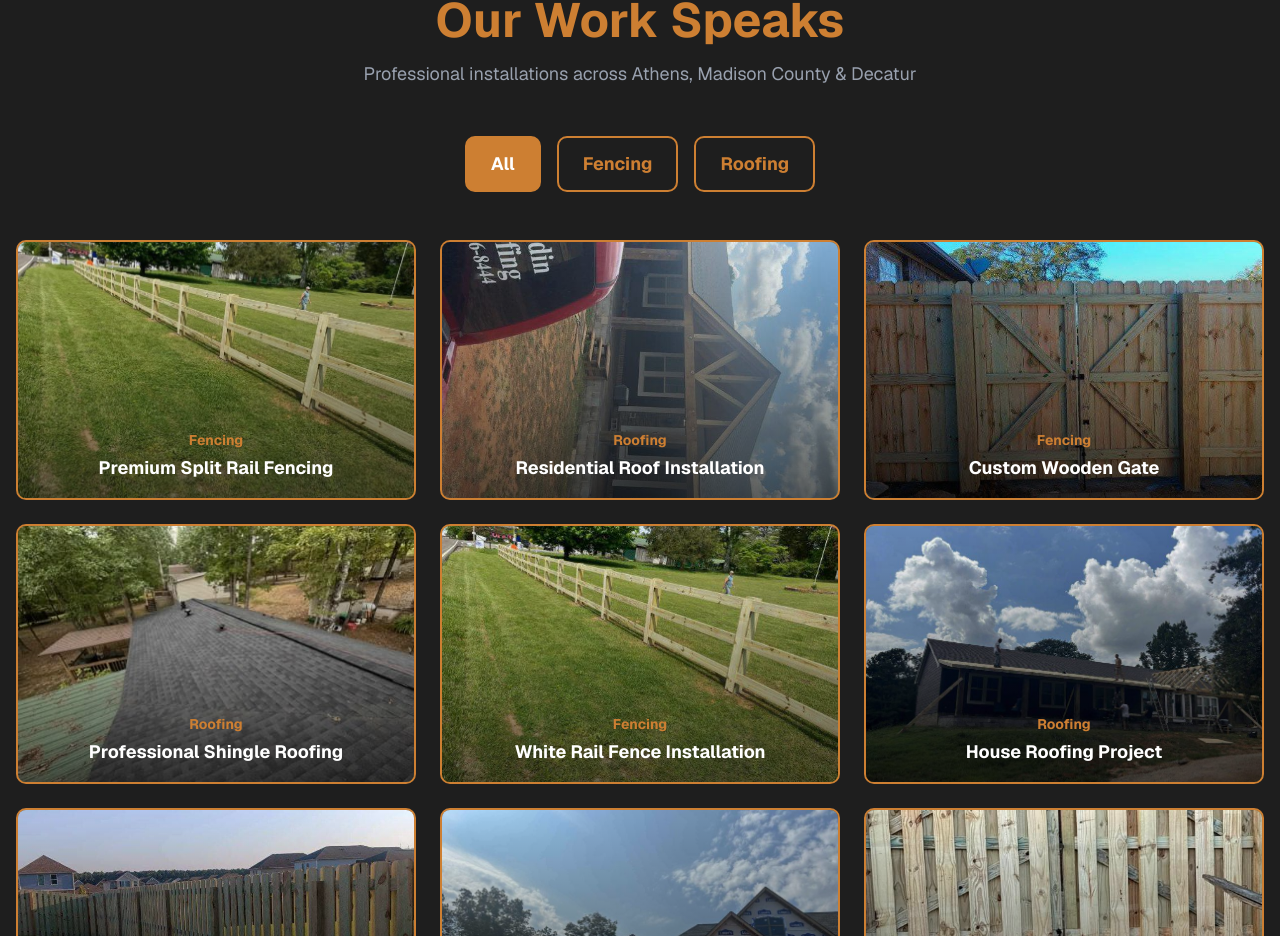
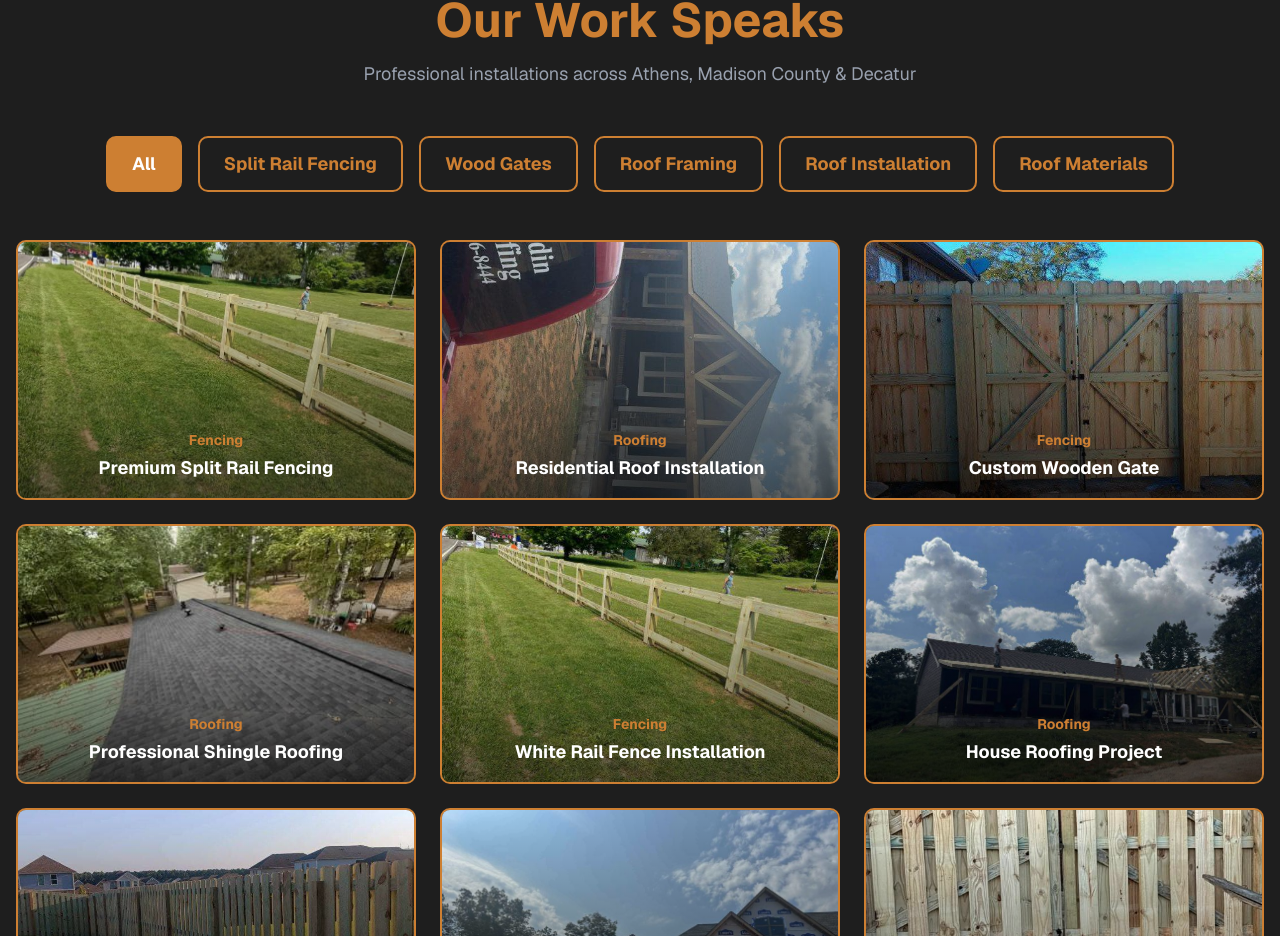
Before and after one commit to davisbryan595-lang/Hardin-Contracting, a Next.js app: page / in a window 1280 px wide. Shown: the part 1676-2612 px from the top of the page. Built offline with nearby package versions, Linux system fonts and the light colour scheme.

Commit message:
completionId: cgen-1b052969d4de495693fa6c8e7d7b082b
cgen-1b052969d4de495693fa6c8e7d7b082b

```diff
--- a/app/page.tsx
+++ b/app/page.tsx
@@ -190,11 +190,11 @@ export default function HardinContracting() {
           </p>
 
           <div className="flex justify-center gap-4 mb-12 flex-wrap">
-            {["All", "Fencing", "Roofing"].map((category) => (
+            {["All", "Split Rail Fencing", "Wood Gates", "Roof Framing", "Roof Installation", "Roof Materials"].map((category) => (
               <button
                 key={category}
                 onClick={() => setActiveCategory(category)}
-                className={`px-6 py-3 rounded-lg font-bold text-lg transition-all ${
+                className={`px-4 py-2 sm:px-6 sm:py-3 rounded-lg font-bold text-sm sm:text-lg transition-all ${
                   activeCategory === category
                     ? "bg-[#CD7F32] text-white border-2 border-[#CD7F32]"
                     : "bg-transparent text-[#CD7F32] border-2 border-[#CD7F32] hover:bg-[#CD7F32] hover:text-white"
```
